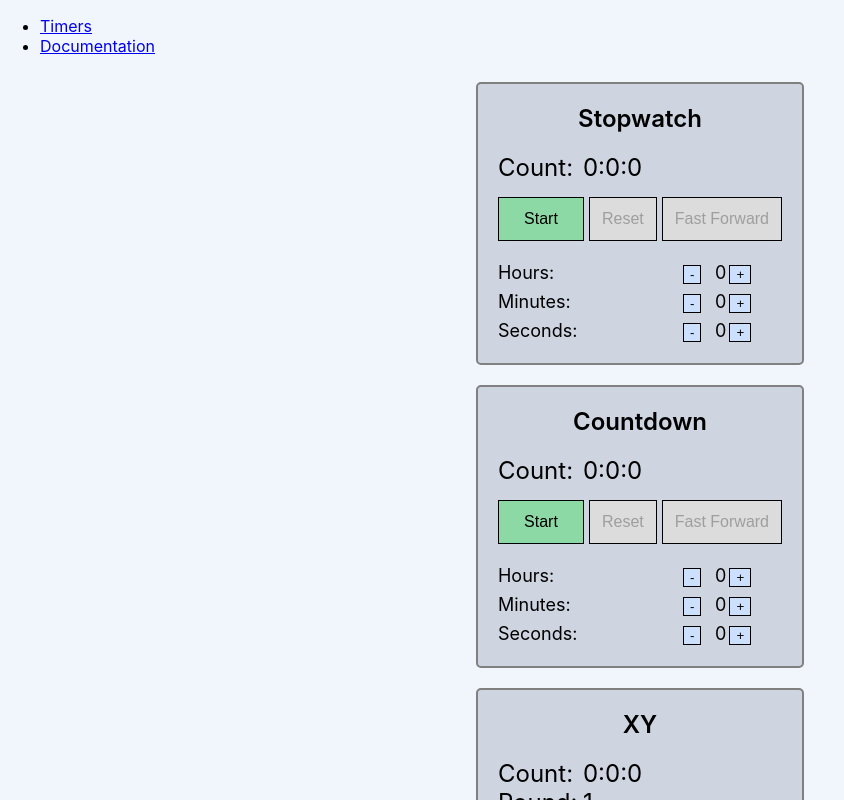
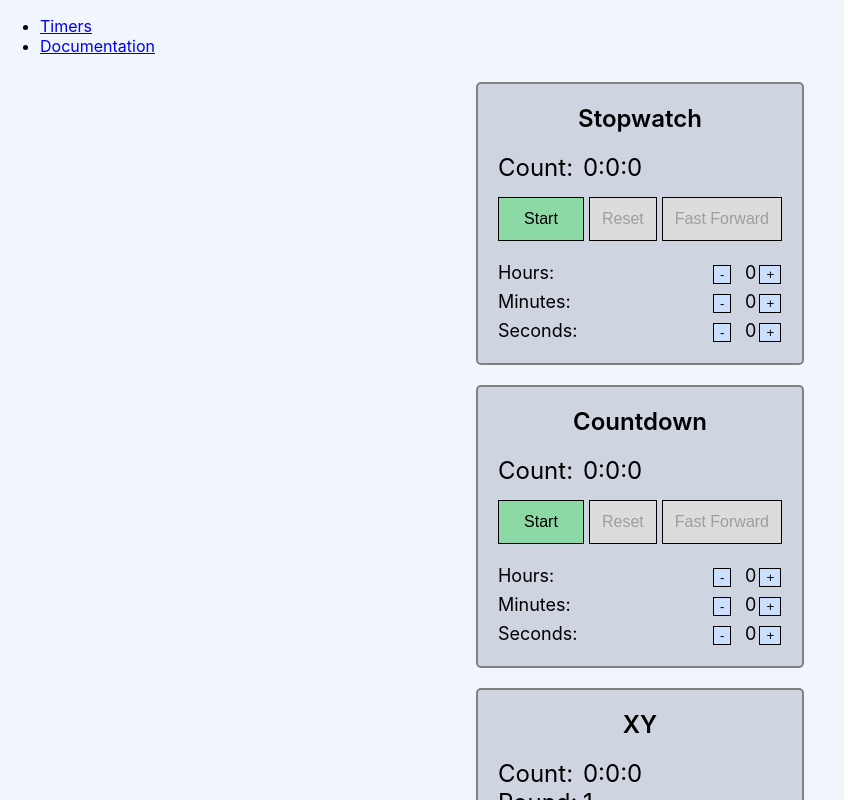
Before and after one commit to prof-tejera/assignment-1-pgmartin11, a React (Create React App) app: page / in a window 1280 px wide. Shown: the whole page, without its empty margins (0-844 px from the left). Built offline with nearby package versions, Linux system fonts and the light colour scheme.

Commit message:
tweaked a style

```diff
--- a/src/index.css
+++ b/src/index.css
@@ -23,7 +23,7 @@ th {
 /* timer styles */
 span.time-setter-title {
     display: inline-block;
-    min-width: 185px;
+    min-width: 215px;
 }
 
 span.time-setter-title,
```
